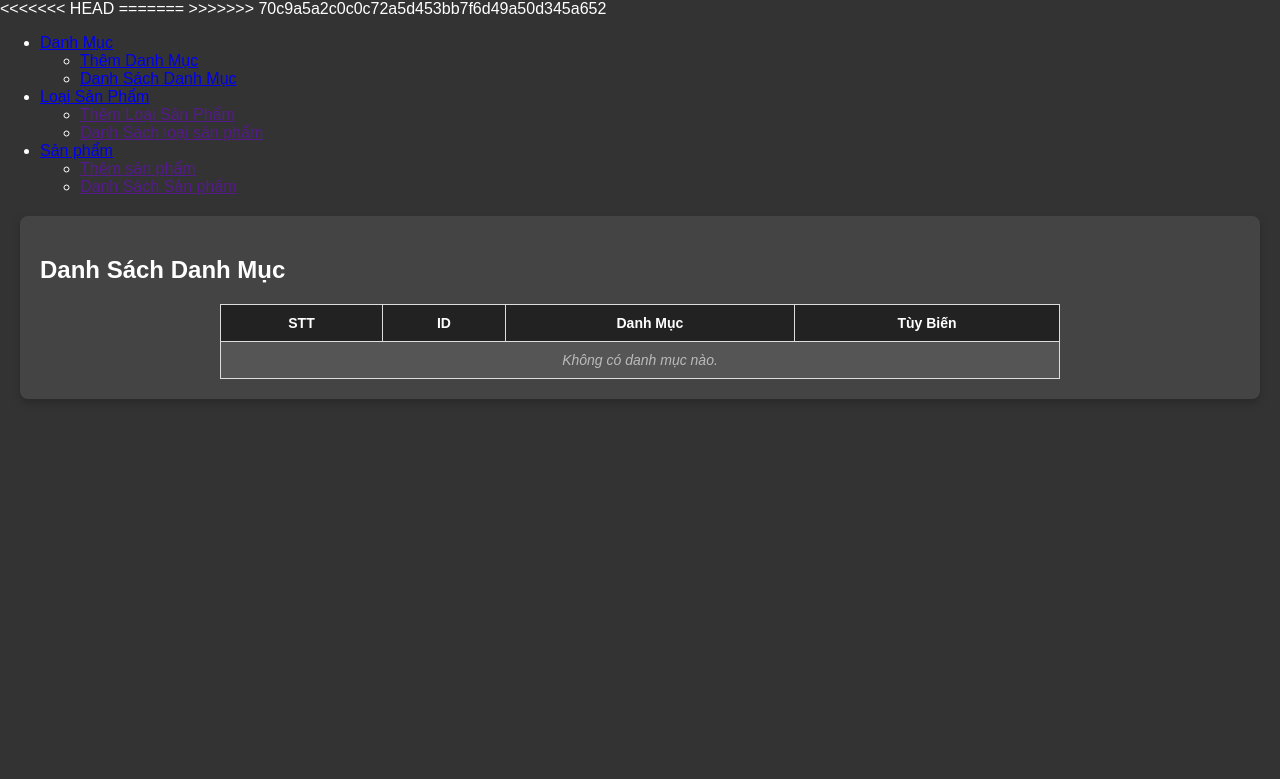
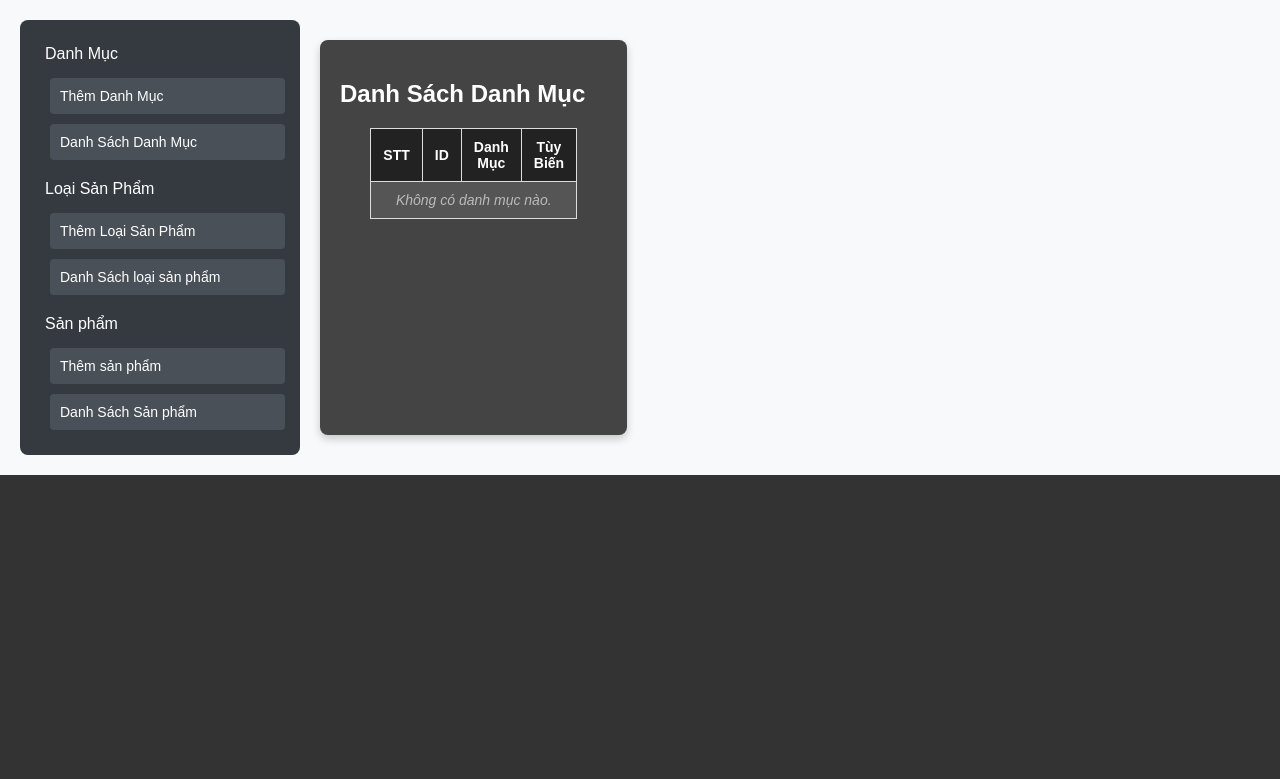
Before and after one commit to Meliodasad/D-n-1---Nh-m-7, a PHP site: page /cartegorylist.php in a window 1280 px wide. Shown: the top 779 px of the page. Run offline with PHP 8.4, Linux system fonts and the light colour scheme; data that the repository does not hold is empty.

Commit message:
đạhdasd

```diff
--- a/admin/cartegorylist.php
+++ b/admin/cartegorylist.php
@@ -2,7 +2,7 @@
 include_once 'database.php';
 include_once 'class/categoryClass.php';
 include 'slider.php';
-include "header.php";
+include_once "header.php";
 
 $category = new Category();
 $show_category = $category->show_category();
--- a/admin/class/categoryClass.php
+++ b/admin/class/categoryClass.php
@@ -62,7 +62,3 @@ class Category {
     }
 }
 ?>
-<<<<<<< HEAD
-=======
-
->>>>>>> 70c9a5a2c0c0c72a5d453bb7f6d49a50d345a652
--- a/admin/style.css
+++ b/admin/style.css
@@ -85,3 +85,57 @@ header h1 {
     color: #bbb; /* Màu chữ sáng hơn một chút */
     font-style: italic;
 }
+
+
+
+.admin-content {
+    display: flex;
+    font-family: Arial, sans-serif;
+    background-color: #f8f9fa;
+    padding: 20px;
+}
+
+.admin-content-left {
+    width: 250px;
+    background-color: #343a40;
+    padding: 15px;
+    border-radius: 8px;
+}
+
+.admin-content-left ul {
+    list-style: none;
+    padding: 0;
+    margin: 0;
+}
+
+.admin-content-left ul li {
+    margin-bottom: 10px;
+}
+
+.admin-content-left ul li a {
+    color: #ffffff;
+    text-decoration: none;
+    font-size: 16px;
+    display: block;
+    padding: 10px;
+    border-radius: 4px;
+    transition: background-color 0.3s;
+}
+
+.admin-content-left ul li a:hover {
+    background-color: #495057;
+}
+
+.admin-content-left ul li ul {
+    margin-top: 5px;
+    padding-left: 15px;
+}
+
+.admin-content-left ul li ul li a {
+    font-size: 14px;
+    background-color: #495057;
+}
+
+.admin-content-left ul li ul li a:hover {
+    background-color: #6c757d;
+}
```
Also changed, not shown: admin/categorylist.html (deleted, +0 -66 lines), admin/header.php (line endings or trailing spaces).
